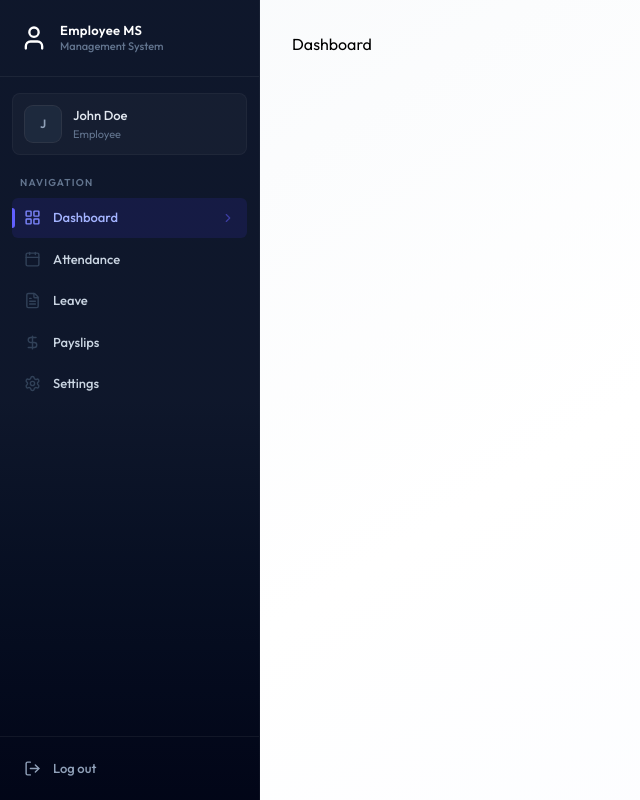
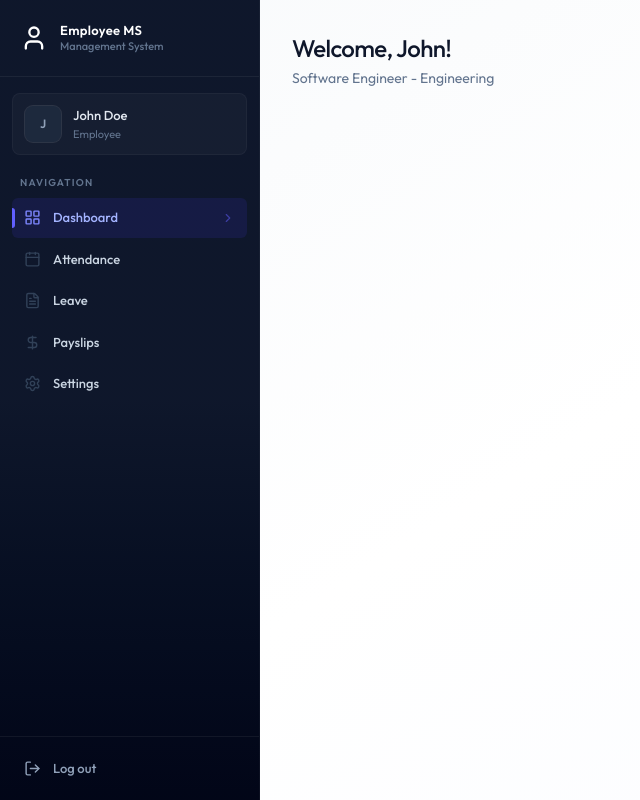
Before and after one commit to Gailcapulong/Employee-management-web-app, a React (Vite) app in the folder client/: page /dashboard in a window 1280 px wide. Shown: the whole page, without its empty margins (0-640 px from the left). Built offline with nearby package versions, Linux system fonts and the light colour scheme.

Commit message:
feat: implement Dashboard page with loading state and employee data display

```diff
--- /dev/null
+++ b/client/src/components/EmployeeDashboard.jsx
@@ -0,0 +1,42 @@
+import React from "react";
+import { Banknote, CalendarIcon, FileTextIcon } from "lucide-react";
+
+const EmployeeDashboard = ({ data }) => {
+  const emp = data.employee;
+
+  const cards = [
+    {
+      icon: CalendarIcon,
+      value: data.currentMonthAttendance,
+      title: "Days Present",
+      subtitle: "This month",
+    },
+    {
+      icon: FileTextIcon,
+      value: data.pendingLeaves,
+      title: "Pending Leaves",
+      subtitle: "Awaiting approval",
+    },
+    {
+      icon: Banknote,
+      value: data.latestPayslip
+        ? `$${data.latestPayslip.netSalary?.toLocaleString()}`
+        : "N/A",
+      title: "Latest payslip",
+      subtitle: "Most Recent payout",
+    },
+  ];
+
+  return (
+    <div className="animate-fade-in">
+      <div className="page-header">
+        <h1 className="page-title">Welcome, {emp?.firstName}!</h1>
+        <p className="page-subtitle">
+          {emp?.position} - {emp?.department || "No Department"}
+        </p>
+      </div>
+    </div>
+  );
+};
+
+export default EmployeeDashboard;
--- /dev/null
+++ b/client/src/components/Loading.jsx
@@ -0,0 +1,12 @@
+const Loading = () => {
+  return (
+    <div className="flex justify-center h-screen items-center">
+      <div
+        className="animate-spin size-8 border-2 border-b-indigo-600
+        border-t-transparent rounded-full"
+      />
+    </div>
+  );
+};
+
+export default Loading;
--- a/client/src/pages/Dashboard.jsx
+++ b/client/src/pages/Dashboard.jsx
@@ -1,5 +1,32 @@
+import { useEffect, useState } from "react";
+import { dummyEmployeeDashboardData } from "../assets/assets";
+import Loading from "../components/Loading";
+import EmployeeDashboard from "../components/EmployeeDashboard";
+
 const Dashboard = () => {
-  return <div>Dashboard</div>;
+  const [data, setData] = useState(null);
+  const [loading, setLoading] = useState(true);
+
+  useEffect(() => {
+    setData(dummyEmployeeDashboardData);
+    setTimeout(() => {
+      setLoading(false);
+    }, 1000);
+  }, []);
+
+  if (loading) return <Loading />;
+  if (!data)
+    return (
+      <p className="text-center text-slate-500 py-12">
+        Faild to load dashboard
+      </p>
+    );
+
+  if (data.role === "ADMIN") {
+    return <div>admin dashboard</div>;
+  } else {
+    return <EmployeeDashboard data={data} />;
+  }
 };
 
 export default Dashboard;
```
